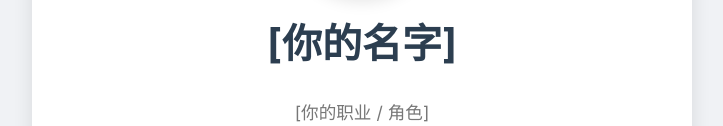
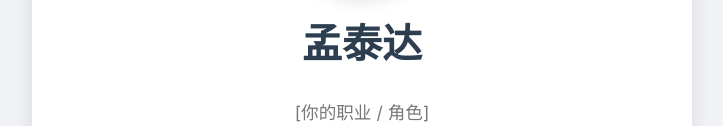
Before and after one commit to taida202258/taida202258.github.io, a plain HTML site: page index.html in a window 1280 px wide. Shown: the part 193-319 px from the top of the page, without its empty margins (278-1001 px from the left). Drawn offline with Linux system fonts and the light colour scheme.

Commit message:
Update index.html

```diff
--- a/index.html
+++ b/index.html
@@ -124,7 +124,7 @@
     <div class="profile-card">
         <header class="header">
             <img src="https://avatars.githubusercontent.com/u/89498263?v=4" alt="我的头像" class="avatar">
-            <h1>[你的名字]</h1>
+            <h1>孟泰达</h1>
             <p class="subtitle">[你的职业 / 角色]</p>
         </header>
 
```
